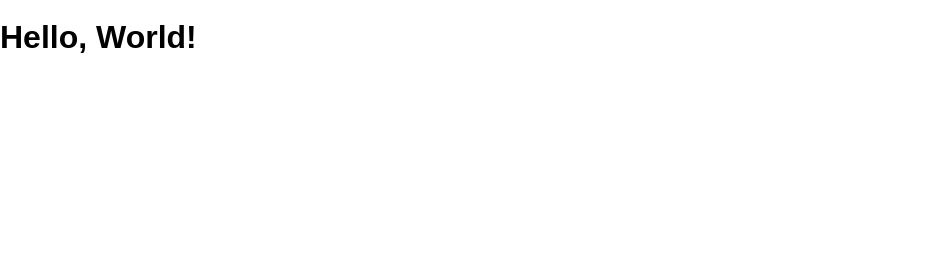
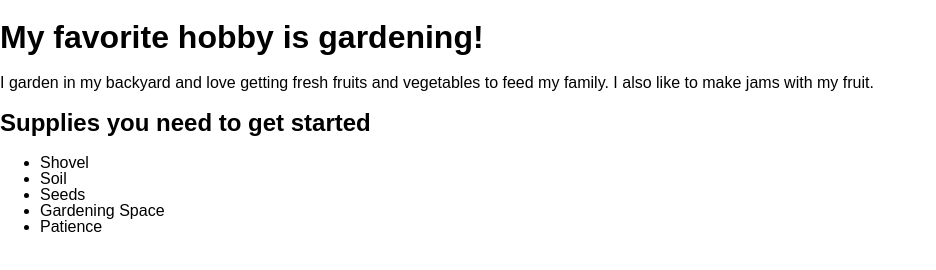
Before and after one commit to hjohnson120/My-Hobbies, a website: page public/index.html in a window 1280 px wide. Shown: the whole page, without its empty margins (0-936 px from the left). Drawn offline with Linux system fonts and the light colour scheme.

Commit message:
Finished version 1

```diff
--- a/public/index.html
+++ b/public/index.html
@@ -1,13 +1,25 @@
 <!DOCTYPE html>
 <html>
   <head lang="en">
-    <meta charset="UTF-8">
-    <meta name="viewport" content="width=device-width, initial-scale=1">
+    <meta charset="UTF-8" />
+    <meta name="viewport" content="width=device-width, initial-scale=1" />
     <title>My Hobbie</title>
-    <link rel="shortcut icon" href="/favicon.ico">
-    <link rel="stylesheet" href="/screen.css">
+    <link rel="shortcut icon" href="/favicon.ico" />
+    <link rel="stylesheet" href="/screen.css" />
   </head>
   <body>
-    <h1 class='hello-world'>Hello, World!</h1>
+    <h1 class="hello-world">My favorite hobby is gardening!</h1>
   </body>
+  <p>
+    I garden in my backyard and love getting fresh fruits and vegetables to feed
+    my family. I also like to make jams with my fruit.
+  </p>
+  <h2>Supplies you need to get started</h2>
+  <ul>
+    <li>Shovel</li>
+    <li>Soil</li>
+    <li>Seeds</li>
+    <li>Gardening Space</li>
+    <li>Patience</li>
+  </ul>
 </html>
```
Also changed, not shown: package.json (+5 -3 lines), 1 other file.
